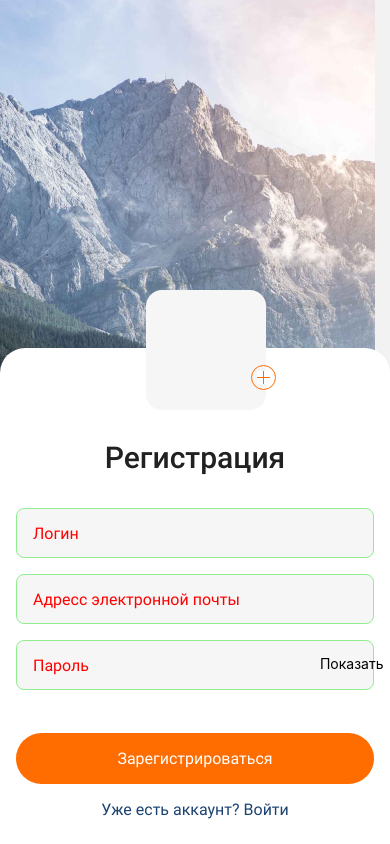
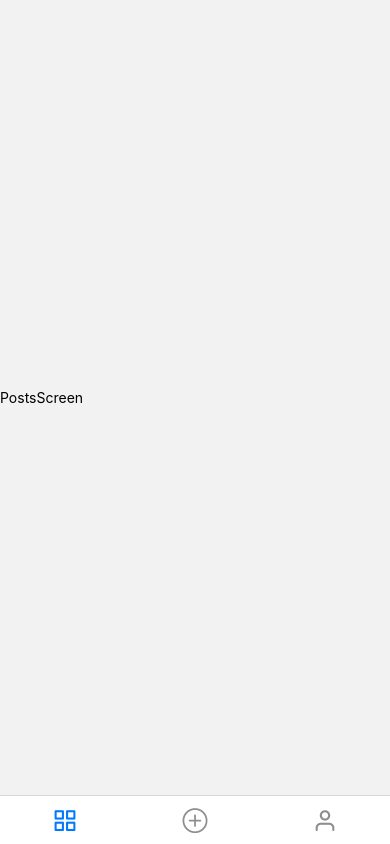
Before and after one commit to Maxximusan/React-Native-project, a React Native app: screen / in a window 390 px wide. Built offline with nearby package versions, Linux system fonts and the light colour scheme.

Commit message:
4.5 стилизация createBottomTabNavigation
- screenOptions для mainTab.Navigation (по обновленной документации).
-  пакет @expo/vector-icons , и отсюда иконки.

```diff
--- a/App.js
+++ b/App.js
@@ -12,7 +12,7 @@ import { ContextDimensions } from "./context/context";
 SplashScreen.preventAutoHideAsync();
 
 export default function App() {
-  const routing = useRoute(null);
+  const routing = useRoute({});
   const [dimensions, setdimensions] = useState(
     Dimensions.get("window").width - 16 * 2
   );
--- a/package.json
+++ b/package.json
@@ -9,6 +9,7 @@
     "web": "expo start --web"
   },
   "dependencies": {
+    "@expo/vector-icons": "^13.0.0",
     "@react-native-community/masked-view": "^0.1.11",
     "@react-navigation/bottom-tabs": "^6.5.7",
     "@react-navigation/native": "^6.1.6",
--- a/router.js
+++ b/router.js
@@ -2,6 +2,8 @@ import React from "react";
 
 import { createStackNavigator } from "@react-navigation/stack";
 import { createBottomTabNavigator } from "@react-navigation/bottom-tabs";
+
+import { Feather, AntDesign } from "@expo/vector-icons";
 
 import { LoginScreen } from "./Screens/Auth/LoginScreen/LoginScreen";
 import { RegistrationScreen } from "./Screens/Auth/RegistrationScreen/RegistrationScreen";
@@ -30,21 +32,36 @@ export const useRoute = (isAuth) => {
     );
   }
   return (
-    <MainTab.Navigator>
+    <MainTab.Navigator screenOptions={{ tabBarShowLabel: false }}>
       <MainTab.Screen
         name="Posts"
         component={PostsScreen}
-        options={{ headerShown: false }}
+        options={{
+          headerShown: false,
+          tabBarIcon: ({ focused, color, size }) => (
+            <Feather name="grid" size={size} color={color} />
+          ),
+        }}
       />
       <MainTab.Screen
         name="Create"
         component={CreatePostsScreen}
-        options={{ headerShown: false }}
+        options={{
+          headerShown: false,
+          tabBarIcon: ({ focused, color, size }) => (
+            <AntDesign name="pluscircleo" size={size} color={color} />
+          ),
+        }}
       />
       <MainTab.Screen
         name="Profile"
         component={ProfileScreen}
-        options={{ headerShown: false }}
+        options={{
+          headerShown: false,
+          tabBarIcon: ({ focused, color, size }) => (
+            <Feather name="user" size={size} color={color} />
+          ),
+        }}
       />
     </MainTab.Navigator>
   );
```
Also changed, not shown: 1 other file (tests, documents, lock files or other folders).
